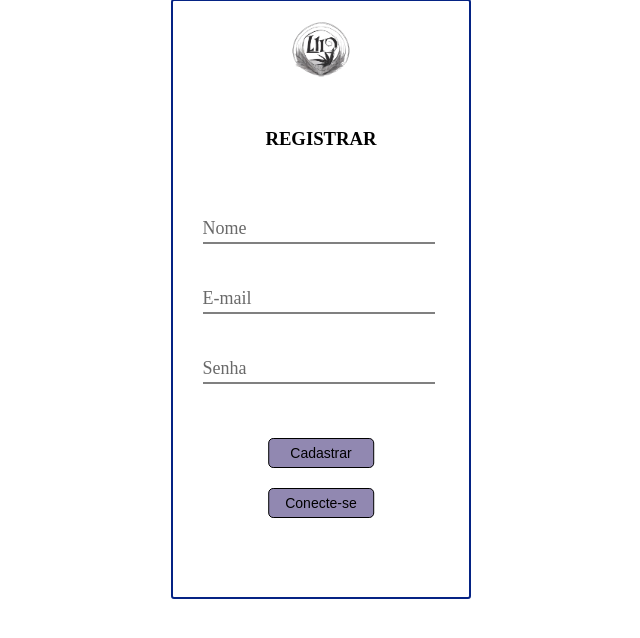
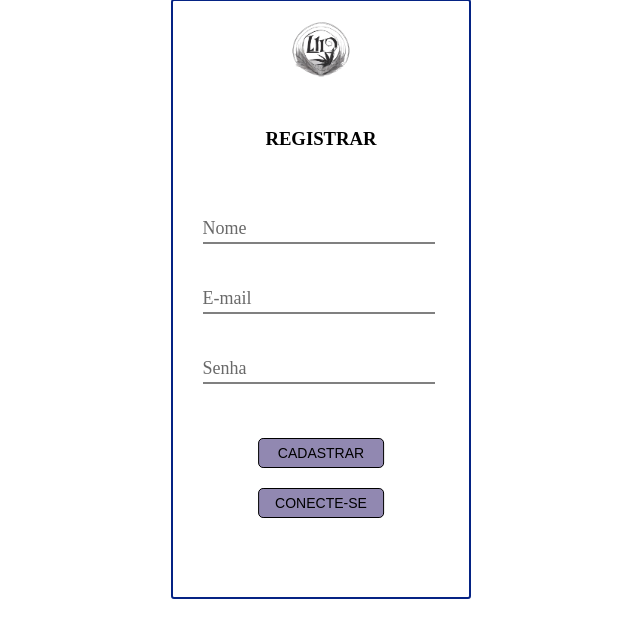
Before and after one commit to Lilomr/lilo.st, a Flask app: page /cadastrar in a window 1280 px wide. Shown: the part 101-739 px from the top of the page, without its empty margins (319-959 px from the left). Run offline with Flask 3, Linux system fonts and the light colour scheme.

Commit message:
Customizações

```diff
--- a/templates/index.html
+++ b/templates/index.html
@@ -29,8 +29,8 @@
         </form>
         <div class="bb">
 
-            <button class="b1" type="submit">Cadastrar</button>
-            <button class="b2" type="button" id="button-cadastro" onclick="location.href='/login'">Conecte-se</button>
+            <button class="b1" type="submit">CADASTRAR</button>
+            <button class="b2" type="button" id="button-cadastro" onclick="location.href='/login'">CONECTE-SE</button>
         </div>
         <div class="message" id="message"></div>
     </section>
```
